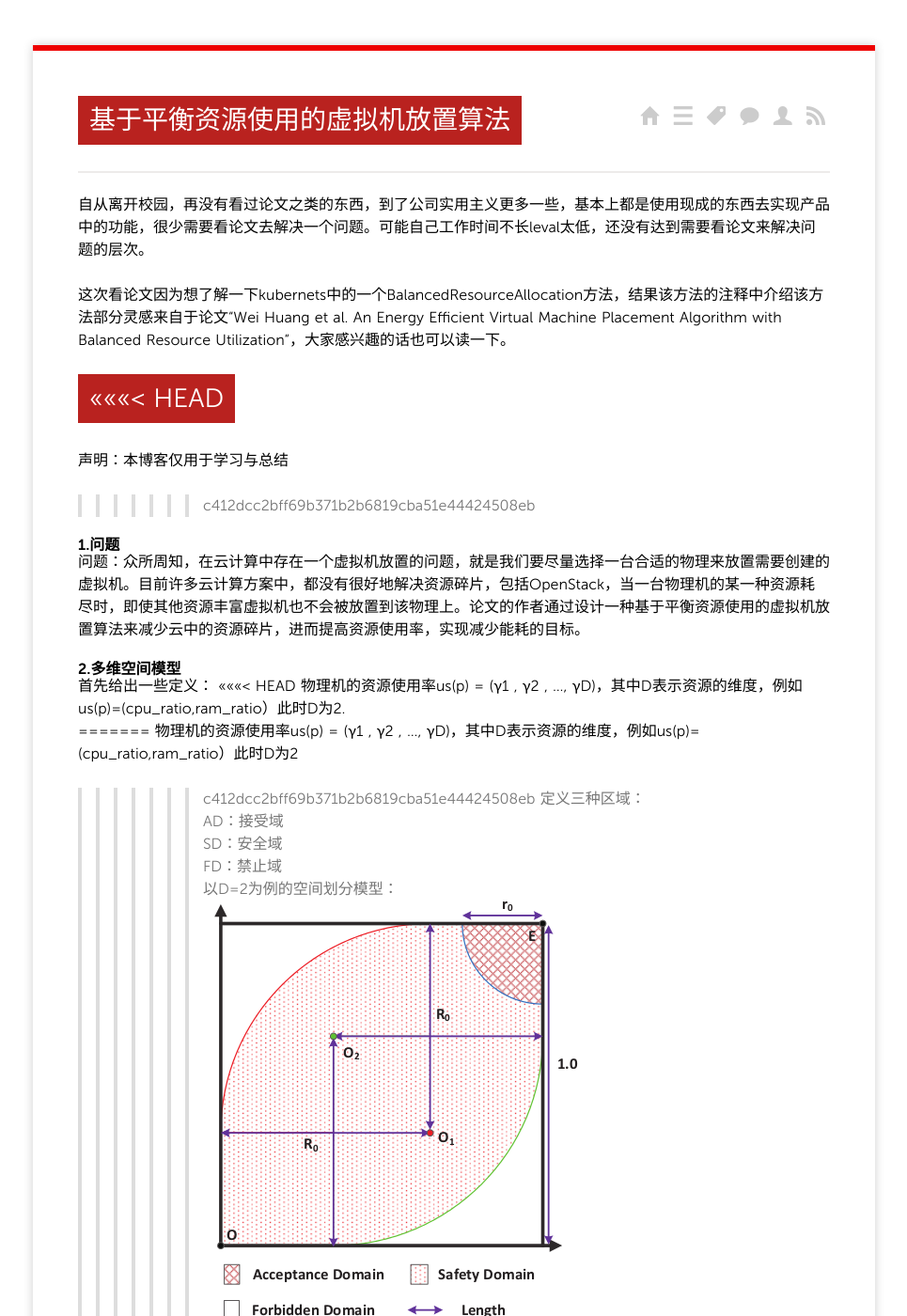
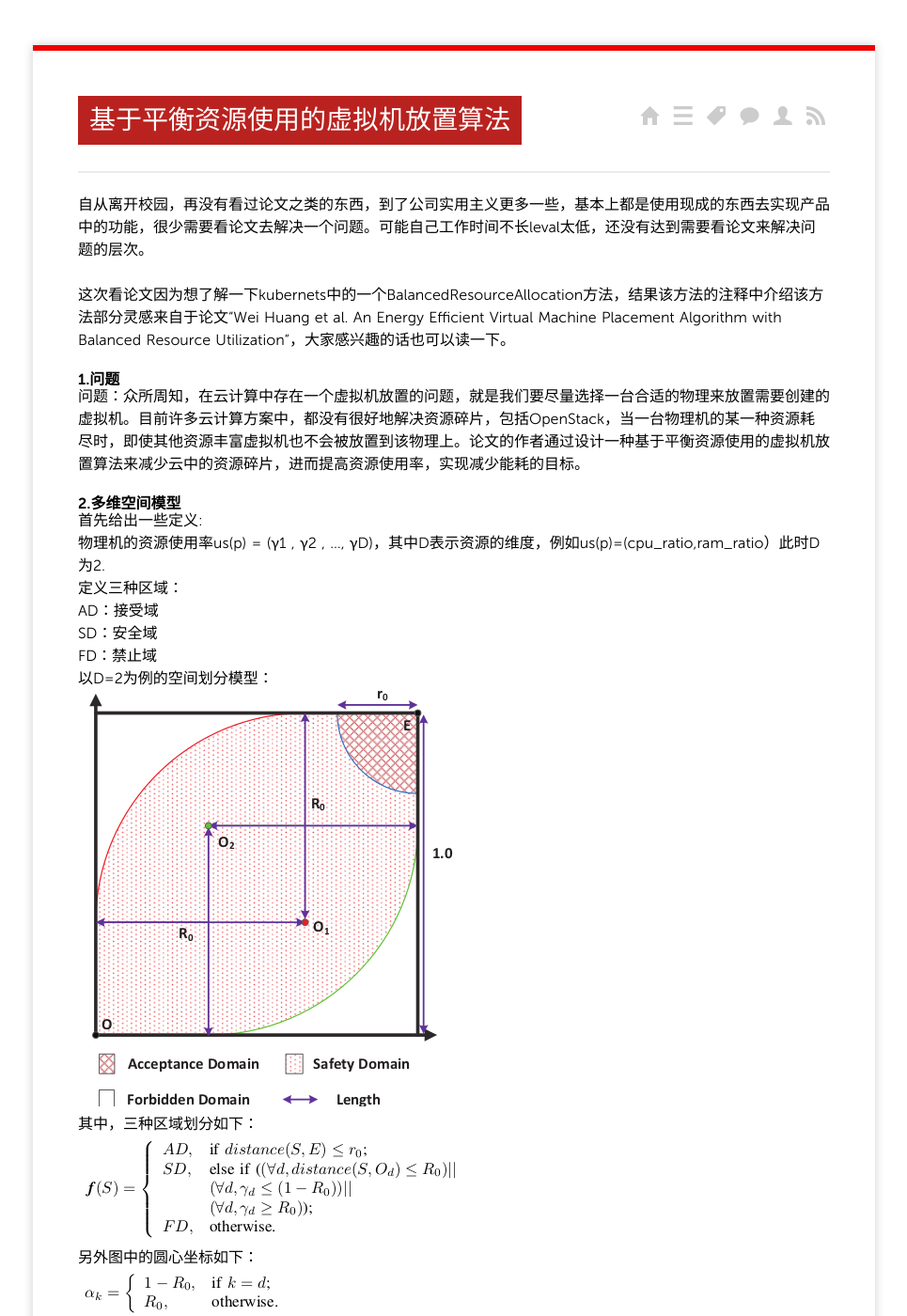
Before and after one commit to zhangchunlong/zhangchunlong.github.io, a Jekyll site: the page built from _posts/2015/2015-05-18-VMP.md, in a window 1280 px wide and 1400 px high. Shown: the whole window at 94% size, without its empty margins (157-1122 px from the left). Built offline with Jekyll 4.4.1, drawn with Linux system fonts in a browser that asks for light colours; nearby versions of some CDN libraries; Markdown is read by kramdown in place of the engine named in the settings; comment, search, counter and statistics services are not loaded; some of the changed text lies outside the part shown.

Commit message:
modif vmp

```diff
--- a/_posts/2015/2015-05-18-VMP.md
+++ b/_posts/2015/2015-05-18-VMP.md
@@ -10,22 +10,14 @@ tags:
 
 这次看论文因为想了解一下kubernets中的一个BalancedResourceAllocation方法，结果该方法的注释中介绍该方法部分灵感来自于论文“Wei Huang et al. An Energy Efficient Virtual Machine Placement Algorithm with Balanced Resource Utilization“，大家感兴趣的话也可以读一下。
 
-<<<<<<< HEAD
-=======
-声明：本博客仅用于学习与总结
->>>>>>> c412dcc2bff69b371b2b6819cba51e44424508eb
 
 ####1.问题
 
 问题：众所周知，在云计算中存在一个虚拟机放置的问题，就是我们要尽量选择一台合适的物理来放置需要创建的虚拟机。目前许多云计算方案中，都没有很好地解决资源碎片，包括OpenStack，当一台物理机的某一种资源耗尽时，即使其他资源丰富虚拟机也不会被放置到该物理上。论文的作者通过设计一种基于平衡资源使用的虚拟机放置算法来减少云中的资源碎片，进而提高资源使用率，实现减少能耗的目标。
 
 ####2.多维空间模型
-首先给出一些定义：
-<<<<<<< HEAD
+首先给出一些定义:
 物理机的资源使用率us(p) = (γ1 , γ2 , ..., γD)，其中D表示资源的维度，例如us(p)=(cpu_ratio,ram_ratio）此时D为2.
-=======
-物理机的资源使用率us(p) = (γ1 , γ2 , ..., γD)，其中D表示资源的维度，例如us(p)=(cpu_ratio,ram_ratio）此时D为2
->>>>>>> c412dcc2bff69b371b2b6819cba51e44424508eb
 定义三种区域：
 AD：接受域
 SD：安全域
@@ -36,17 +28,14 @@ FD：禁止域
 ![model2](/media/pic/model2.png 'model2')
 另外图中的圆心坐标如下：
 ![model3](/media/pic/model3.png 'model3')
-<<<<<<< HEAD
 ####3.算法实现
 一些定义如下：
 ![model4](/media/pic/model4.png 'model4')
 ![model5](/media/pic/model5.png 'model5')
 上面的公式来自于原文，个人觉得应该是平方和之后再开方，上述公式恒为0
-=======
 ####3.算法
 一些定义如下：
 ![model4](/media/pic/model4.png 'model4')
 ![model5](/media/pic/model5.png 'model5')
->>>>>>> c412dcc2bff69b371b2b6819cba51e44424508eb
 算法（原文中写的比较复杂里面很多数学符合我这里使用伪代码简化）：
 ![model6](/media/pic/model6.png 'model6')
```
